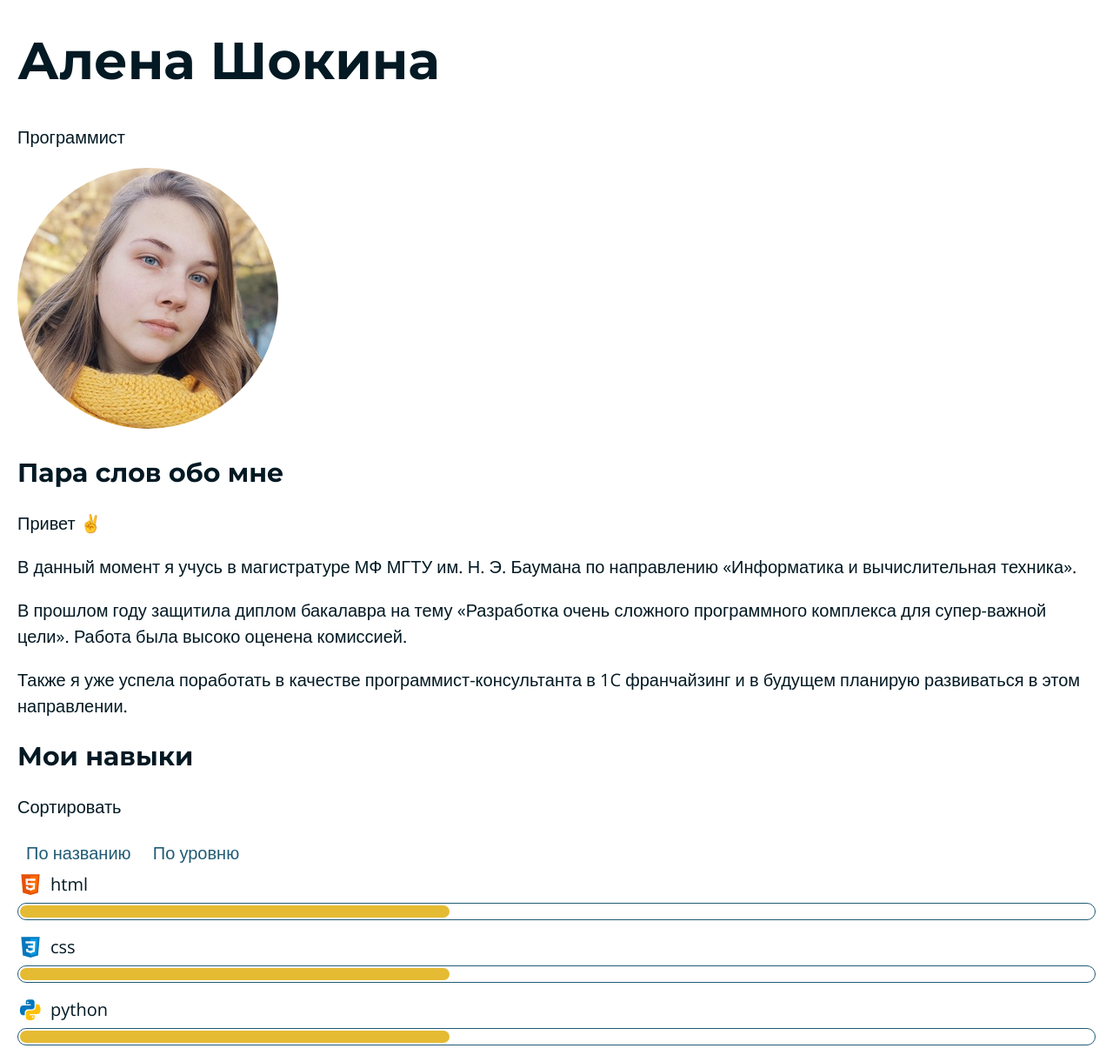
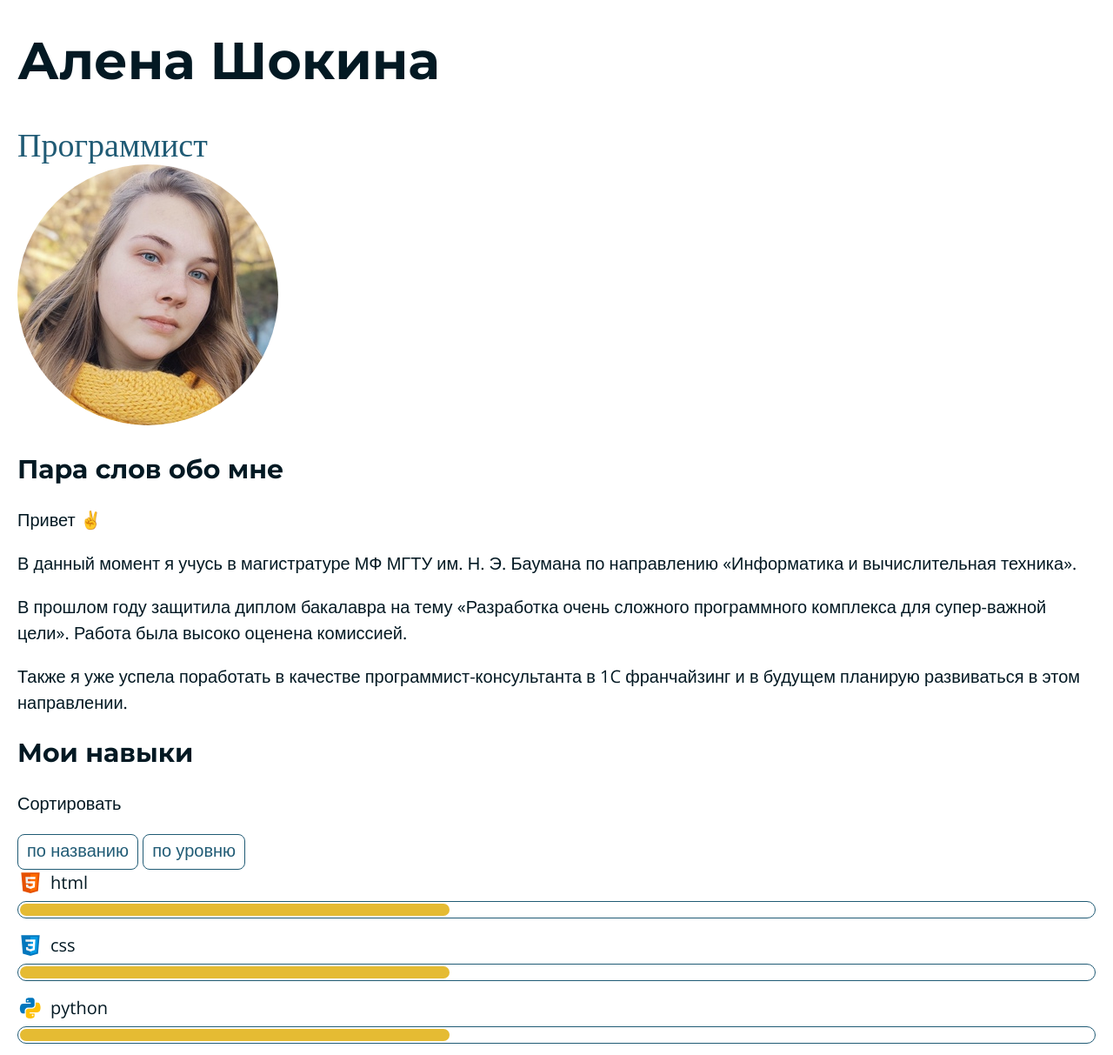
Before and after one commit to AlenaShokina2412/MyPortfolio, a plain HTML site: page index.html in a window 1280 px wide. Shown: the part 83-1296 px from the top of the page at 87% size. Drawn offline with nearby package versions, Linux system fonts and the light colour scheme.

Commit message:
исправила ошибки с 4 по 8

```diff
--- a/css/style.css
+++ b/css/style.css
@@ -77,7 +77,10 @@ h3 {
     display: inline-block;
     text-decoration: none;
     color: var(--black);
-    transition: color var(--main-transition);
+}
+
+.main-nav a:hover{
+    color: var(--blue)
 }
 
 button {
@@ -86,7 +89,8 @@ button {
     color:  var(--blue);
     background-color: transparent;
     cursor: pointer;
-    border: 8px;
+    border-radius: 8px;
+    text-transform: lowercase;
 }
 
 .social, .contact  {
@@ -108,7 +112,6 @@ button {
     border: 1px solid var(--blue);
     border-radius: 50%;
     background-color: var(--white);
-    transition: background-color var(--main-transition);
     background-position: center;
     background-repeat: no-repeat;
 }
@@ -152,7 +155,6 @@ button {
 .contact-link {
     display: block;
     padding: 5px 0 5px 42px;
-    transition: color var(--main-transition);
     background-position: left;
     background-repeat: no-repeat;
 }
@@ -211,3 +213,15 @@ button {
 .skill-item_python {
     background-image: url("../img/python.svg");
 }
+
+.subtitle{
+    font-family: 'Open Sans';
+    font-style: normal;
+    font-weight: 400;
+    font-size: 38px;
+    line-height: 120%;
+    color: var(--blue);
+    margin-top: 0;
+    margin-bottom: 0;
+
+}
--- a/index.html
+++ b/index.html
@@ -28,7 +28,7 @@
         <div class="container">
           <section>
               <h1>Алена Шокина</h1>
-              <p>Программист</p>
+              <p class="subtitle">Программист</p>
               <img class="main-photo" src="img/foto.jpg" width="300" height="300" alt="my photo">
             </section>
             <section id="aboutMe" class="aboutMe">
```
